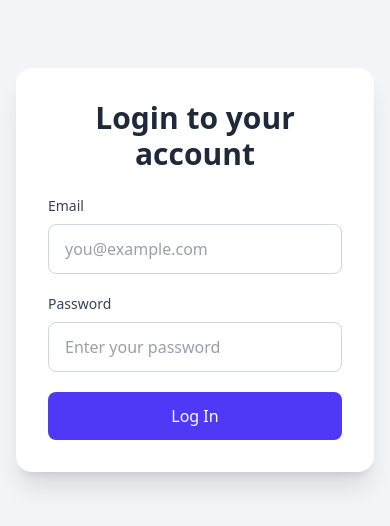
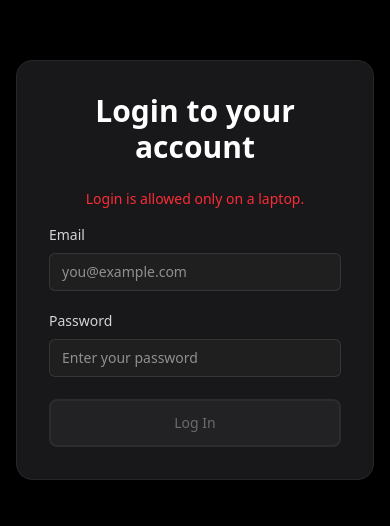
Before and after one commit to nyayapathlegal/nyaya-path-frontend, a Next.js app: page /login in a window 390 px wide. Shown: the part 152-678 px from the top of the page. Built offline with nearby package versions, Linux system fonts and the light colour scheme; no server answers.

Commit message:
text - image in header page & dashboard fixed

```diff
--- a/src/app/(protected)/components/CMS/CMSTopButtons.jsx
+++ b/src/app/(protected)/components/CMS/CMSTopButtons.jsx
@@ -13,7 +13,7 @@ const CMSTopButton = ({
             onClick={onClick}
             disabled={disabled || loading}
             className={`
-                px-4 py-2 font-medium rounded-t-md
+                px-3 py-2 font-medium rounded-t-md
                 transition-colors
                 ${active ? "bg-white/10 text-white" : "text-gray-400 hover:text-white"}
                 disabled:opacity-50 disabled:cursor-not-allowed
--- a/src/app/(protected)/components/HomePage/Navbar.jsx
+++ b/src/app/(protected)/components/HomePage/Navbar.jsx
@@ -334,7 +334,7 @@
         return (
             <>
                 {/* Tabs */}
-                <div className="flex gap-4 border-b border-white/10 overflow-x-auto pb-2">
+                <div className="flex items-center border-b border-white/10 overflow-x-auto pb-2">
                     {
                         navbarItems.map((tab) => (
                             <CMSTopButton
--- a/src/app/(protected)/layout.js
+++ b/src/app/(protected)/layout.js
@@ -28,6 +28,7 @@ export default function ProtectedLayout({ children }) {
         <div className="flex flex-row h-screen overflow-hidden bg-black p-4 text-gray-100">
             <Sidebar />
             <div className="flex flex-col gap-y-4 md:gap-y-6 flex-1">
+
                 <div className="mx-auto w-full">
                     <Header />
                 </div>
--- a/src/app/(public)/login/page.js
+++ b/src/app/(public)/login/page.js
@@ -7,11 +7,11 @@ import { userLogin } from "@/api/auth/auth.api";
 import { useSelector } from "react-redux";
 
 export default function LoginPage() {
-
     const router = useRouter();
 
-    // Get auth state from Redux
-    const isAuthenticated = useSelector((state) => state.auth.isAuthenticated);
+    const isAuthenticated = useSelector(
+        (state) => state.auth.isAuthenticated
+    );
 
     const [form, setForm] = useState({
         email: "",
@@ -19,21 +19,38 @@ export default function LoginPage() {
     });
 
     const [loading, setLoading] = useState(false);
+    const [isAllowedScreen, setIsAllowedScreen] = useState(true);
 
-    // Redirect if already logged in
     useEffect(() => {
         if (isAuthenticated) {
             router.replace("/dashboard");
         }
     }, [isAuthenticated, router]);
 
+    // Screen width check (min 1280px)
+    useEffect(() => {
+        const checkWidth = () => {
+            setIsAllowedScreen(window.innerWidth >= 1280);
+        };
+
+        checkWidth();
+        window.addEventListener("resize", checkWidth);
+
+        return () => window.removeEventListener("resize", checkWidth);
+    }, []);
+
     const handleChange = (e) => {
         setForm({ ...form, [e.target.name]: e.target.value });
     };
 
     const handleSubmit = async (e) => {
+        e.preventDefault();
 
-        e.preventDefault();
+        if (!isAllowedScreen) {
+            toast.error("Login allowed only on screens ≥ 1280px");
+            return;
+        }
+
         setLoading(true);
 
         try {
@@ -45,9 +62,7 @@ export default function LoginPage() {
 
             toast.success("Login successful");
             router.replace("/dashboard");
-        }
-        catch (err) {
-
+        } catch (err) {
             const errorCode = err?.response?.data?.code;
 
             if (errorCode === "INVALID_CREDENTIALS") {
@@ -56,27 +71,31 @@ export default function LoginPage() {
                 return;
             }
 
-            toast.error("Something went wrong. Try again.");
-        }
-        finally {
+            toast.error("Something went wrong");
+        } finally {
             setLoading(false);
         }
     };
 
-    // Optional: show loader while redirecting
     if (isAuthenticated) return null;
 
     return (
-     <div className="min-h-screen flex items-center justify-center bg-gray-100 px-4">
+        <div className="min-h-screen flex items-center justify-center bg-black px-4">
+            <div className="w-full max-w-md bg-zinc-900 rounded-2xl shadow-2xl p-8 border border-zinc-800">
 
-    <div className="w-full max-w-md bg-white rounded-2xl shadow-xl p-8">
-        <h1 className="text-3xl font-semibold text-center text-gray-800 mb-6">
+                <h1 className="text-3xl font-semibold text-center text-white mb-6">
                     Login to your account
                 </h1>
 
+                {!isAllowedScreen && (
+                    <p className="text-sm text-red-500 text-center mb-4">
+                        Login is allowed only on a laptop.
+                    </p>
+                )}
+
                 <form onSubmit={handleSubmit} className="space-y-5">
                     <div>
-                <label className="block text-sm font-medium text-gray-700 mb-2">
+                        <label className="block text-sm font-medium text-zinc-300 mb-2">
                             Email
                         </label>
                         <input
@@ -86,12 +105,17 @@ export default function LoginPage() {
                             value={form.email}
                             onChange={handleChange}
                             placeholder="you@example.com"
-                    className="w-full px-4 py-3 border border-gray-300 rounded-lg focus:outline-none focus:ring-2 focus:ring-indigo-500 focus:border-indigo-500 text-gray-700"
+                            className="
+                                w-full rounded-md border
+                                focus:border-blue-500/60 focus:outline-none
+                                border-white/10 bg-[#1f1f1f]
+                                px-3 py-2 text-sm text-white
+                            "
                         />
                     </div>
 
                     <div>
-                <label className="block text-sm font-medium text-gray-700 mb-2">
+                        <label className="block text-sm font-medium text-zinc-300 mb-2">
                             Password
                         </label>
                         <input
@@ -101,20 +125,59 @@ export default function LoginPage() {
                             value={form.password}
                             onChange={handleChange}
                             placeholder="Enter your password"
-                    className="w-full px-4 py-3 border border-gray-300 rounded-lg focus:outline-none focus:ring-2 focus:ring-indigo-500 focus:border-indigo-500 text-gray-700"
+                            className="
+                                w-full rounded-md border
+                                focus:border-blue-500/60 focus:outline-none
+                                border-white/10 bg-[#1f1f1f]
+                                px-3 py-2 text-sm text-white
+                            "
                         />
                     </div>
 
                     <button
                         type="submit"
-                disabled={loading}
-                className="w-full bg-indigo-600 text-white py-3 rounded-lg font-medium hover:bg-indigo-700 active:bg-indigo-800 disabled:opacity-60 transition-colors"
+                        disabled={loading || !isAllowedScreen}
+                        className={`
+                            w-full rounded-lg px-6 py-3
+                            text-sm font-medium
+                            transition-all duration-200
+                            active:scale-[0.98] mt-0.5
+
+                            ${!loading && isAllowedScreen
+                                ? `
+                                    bg-blue-600
+                                    border-2 border-blue-500
+                                    text-white
+
+                                    hover:bg-blue-700
+                                    hover:border-blue-400
+                                ` : `
+                                    bg-[#2a2a2a]
+                                    border-2 border-[#3a3a3a]
+                                    text-zinc-400
+                                    cursor-not-allowed
+                                    select-none
+                                    opacity-60
+                                `
+                            }
+                        `}
                     >
-                {loading ? "Logging in..." : "Log In"}
+                        {
+                            loading ? (
+                                <span className="flex items-center justify-center gap-2">
+                                    <span className="h-4 w-4 animate-spin rounded-full
+                                        border-2 border-white border-t-transparent"
+                                    />
+                                    Logging in...
+                                </span>
+                            ) : (
+                                "Log In"
+                            )
+                        }
                     </button>
+
                 </form>
             </div>
         </div>
-
     );
 }
--- a/src/app/(public)/navitem/[slug]/HeaderPages.jsx
+++ b/src/app/(public)/navitem/[slug]/HeaderPages.jsx
@@ -1,9 +1,7 @@
 "use client";
 
 import { motion } from "framer-motion";
-import { useEffect, useState } from "react";
 import { Calendar, CheckCircle2, FileText, ShieldCheck, UserCheck, MessageSquare, ArrowRight, Phone, Mail, Briefcase} from "lucide-react";
-import { getMediaSection } from "@/api/home/home.api";
 import { MEDIA_FALLBACK } from "@/config/fallbacks/mediaFallback";
 
 const Section = ({
@@ -139,19 +137,8 @@ const StickyForm = () => (
 
 
 const HeaderPages = ({page}) => {
-    const [imageUrl, setImageUrl] = useState(MEDIA_FALLBACK.images.headerPageImage);
 
-    useEffect(() => {
-        const fetchData = async () => {
-            try {
-                const res = await getMediaSection();
-                if (res?.images?.homeRightImage) setImageUrl(res.images.homeRightImage);
-            } catch (err) {
-                console.error("Header image fetch failed", err);
-            }
-        };
-        fetchData();
-    }, []);
+   const imageUrl = page?.hero?.image ?? MEDIA_FALLBACK.images.headerPageImage;
 
     return (
         <div className="bg-white text-gray-900 min-h-screen">
@@ -172,12 +159,12 @@ const HeaderPages = ({page}) => {
                         {/* Heading */}
                         <h1
                             className="
-                                max-w-4xl
-                                text-3xl
-                                sm:text-4xl
-                                md:text-6xl
-                                lg:text-7xl
-                                xl:text-8xl
+                                max-w-7xl
+                                text-2xl
+                                sm:text-3xl
+                                md:text-4xl
+                                lg:text-5xl
+                                xl:text-6xl
                                 font-bold
                                 tracking-tight
                                 leading-[1.15]
@@ -193,7 +180,7 @@ const HeaderPages = ({page}) => {
                         {/* Subheading */}
                         <p
                             className="
-                                max-w-3xl
+                                max-w-5xl
                                 text-lg
                                 sm:text-xl
                                 md:text-2xl
```
Lines whose indentation alone changed are shown as unchanged.
